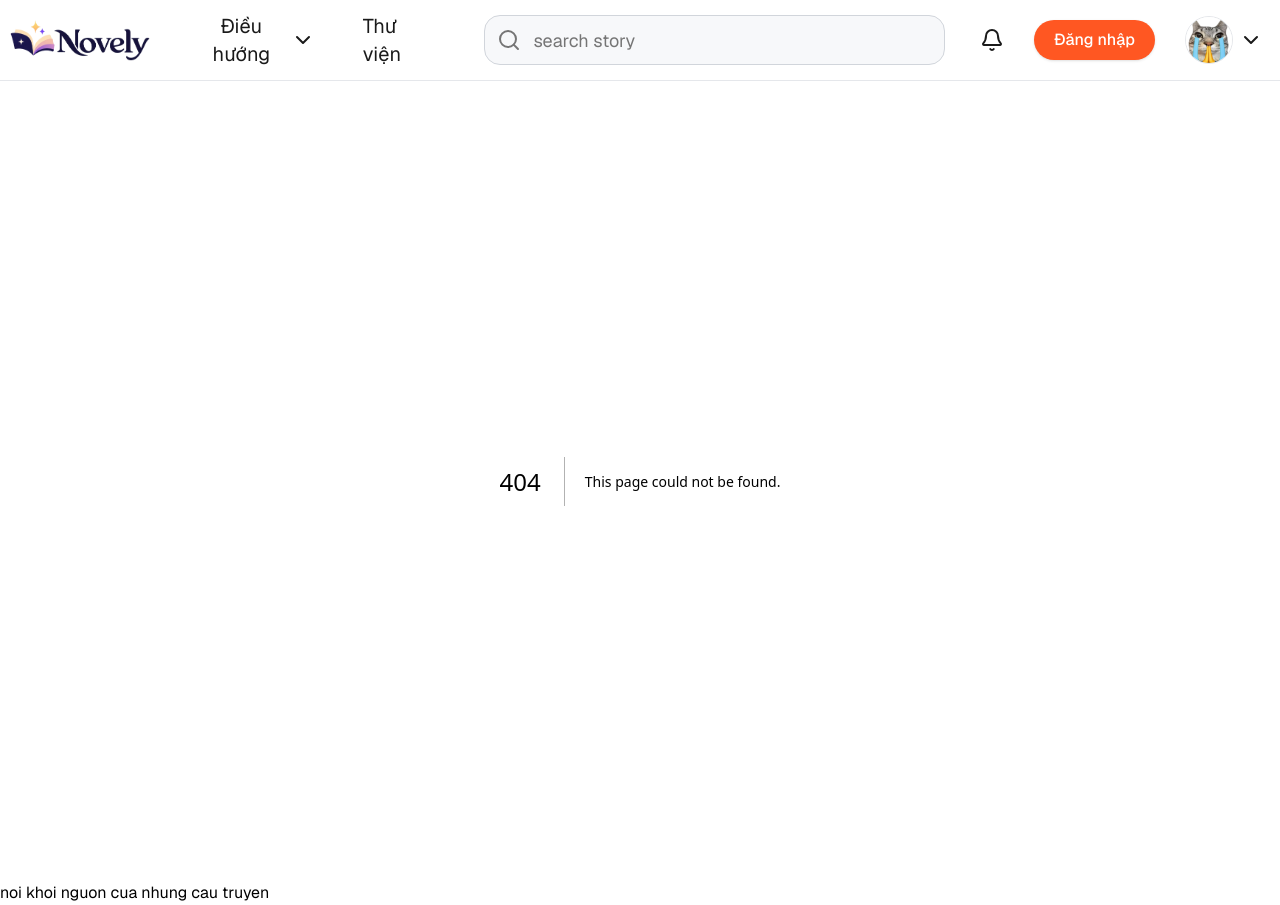
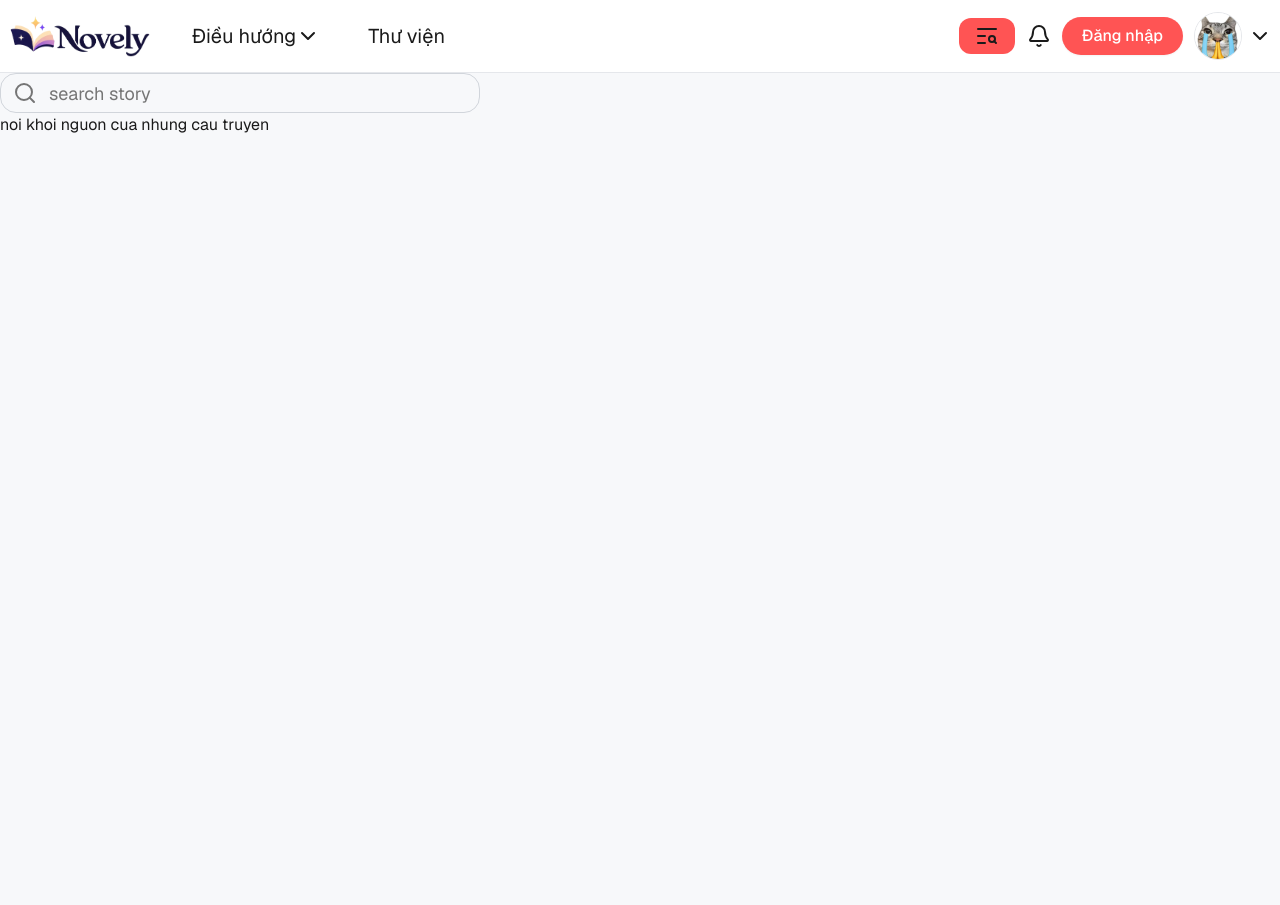
Before and after one commit to heimingtou/Novely, a Next.js app: page /search in a window 1280 px wide. Before the commit this address had no page. After the commit the page ends 800 px from the top, so only its background shows below. Built offline with nearby package versions, Linux system fonts and the light colour scheme.

Commit message:
fix: change input to button search

```diff
--- a/src/app/Home/page.js
+++ b/src/app/Home/page.js
@@ -6,13 +6,12 @@ import './page.css'
 export default async function Homepage(){
     const categories = [
         { id: 'cat-1', name: 'Trending' },
-        { id: 'cat-2', name: 'Newly updated' },
+        { id: 'cat-2', name: 'For you' },
         { id: 'cat-3', name: 'Top rated' },
         { id: 'cat-4', name: 'Most Followed' },
         { id: 'cat-5', name: 'Mood Discovery' },
-        { id: 'cat-6', name: 'For you' },
+        { id: 'cat-6', name: 'Newly updated' },
         { id: 'cat-7', name: 'Surprise' },
-        { id: 'cat-8', name: 'Genre' }
     ];
 
     // Tạo dữ liệu giả: mỗi thể loại chứa một danh sách truyện riêng
--- a/src/app/globals.css
+++ b/src/app/globals.css
@@ -5,7 +5,7 @@
   --foreground: #1a1a1a; /* Chữ chính đậm dễ đọc */
 
   /* Màu nhận diện thương hiệu (MangaToon Style) */
-  --primary: #ff5722;
+  --primary: #FF5454;
   --primary-hover: #f4511e;
   --primary-foreground: #ffffff; /* Màu chữ trên nút chính */
 
--- /dev/null
+++ b/src/app/search/page.js
@@ -0,0 +1,16 @@
+import { SearchIcon } from "lucide-react";
+
+
+export default function SearchPage(){
+    return(
+        <div>
+            <div className='flex flex-row items-center gap-3 bg-background border border-input-border h-[2.5em] w-[30rem] px-3 rounded-2xl           focus-within:border-primary transition-all'>
+            <SearchIcon className="text-muted shrink-0" />
+            <input
+            type='text'
+            placeholder='search story'
+            className='h-full w-full bg-transparent text-foreground outline-none border-none text-[18px] placeholder:text-muted'/>
+          </div>
+        </div>
+    )
+}
--- a/src/components/navbar/navbar.css
+++ b/src/components/navbar/navbar.css
@@ -12,12 +12,7 @@ button{
 .navText{
     font-size: clamp(12px, 2vw, 20px);
 }
-.btn-login{
-    background-color: var(--primary);
-    padding: 6px 15px;
-    border: var(--color-border);
-    color: var(--color-primary-foreground);
-}
+
 .listGenre{
     padding: 25px;
     display: grid;
@@ -27,3 +22,42 @@ button{
     border: 1px solid var(--color-border);
     justify-items: start;
 }
+
+.btn_nav {
+  background-color: var(--primary); /* Hoặc mã màu thực tế của bạn, ví dụ: #3b82f6 */
+  color: #ffffff;
+  font-weight: 500;
+  padding: 0.375rem 1rem; /* Tương ứng py-1.5 px-4 */
+  border-radius: 9999px; /* Tương ứng rounded-full */
+  font-size: 0.75rem; /* Tương ứng text-xs */
+  flex-shrink: 0; /* Tương ứng shrink-0 */
+  transition: all 0.2s ease-in-out; /* Tương ứng transition-all */
+  box-shadow: 0 1px 2px 0 rgba(0, 0, 0, 0.05); /* Tương ứng shadow-sm */
+  cursor: pointer;
+  white-space: nowrap;
+}
+
+.btn_nav:hover {
+  background-color: var(--primary-hover); /* Hoặc mã màu hover thực tế */
+}
+
+/* Responsive cho màn hình từ small (sm) trở lên */
+@media (min-width: 640px) {
+  .btn_nav {
+    font-size: 0.875rem; /* Tương ứng sm:text-sm */
+  }
+}
+
+/* Responsive cho màn hình từ medium (md) trở lên */
+@media (min-width: 768px) {
+  .btn_nav {
+    padding: 0.5rem 1.25rem; /* Tương ứng md:py-2 md:px-5 */
+    font-size: 1rem; /* Tương ứng md:text-base */
+  }
+}
+
+.btn_search{
+    background-color: var(--primary);
+    padding: 0.375rem 1rem;
+    border-radius: 12px;
+}
--- a/src/components/navbar/navbar.js
+++ b/src/components/navbar/navbar.js
@@ -1,5 +1,5 @@
 'use client';
-import { BellCheckIcon, BellIcon, ChevronDown, SearchAlertIcon, SearchIcon } from 'lucide-react';
+import { BellCheckIcon, BellIcon, ChevronDown, SearchAlertIcon, SearchIcon, TextSearch } from 'lucide-react';
 
 import Link from 'next/link';
 import logoLight from '../../../public/logo.png'
@@ -11,7 +11,7 @@ import { useEffect, useRef, useState } from 'react';
 export default function Navbar() {
   const [open, setOpen]=useState(false)
   const [openGen, setOpenGen]=useState(false)
-  const [login, setLogin]=useState(true)
+  const [login, setLogin]=useState(false)
   const genreRef=useRef(null)
   const avartaRef=useRef(null)
   const genres = [
@@ -51,7 +51,7 @@ export default function Navbar() {
     };
   },[]);
   return (
-    <nav className="flex flex-row items-center text-xl text-foreground bg-card border-b border-border  justify-around ">
+    <nav className="flex flex-row items-center text-xl text-foreground bg-card border-b border-border  justify-around w-full">
       <div className='imgContain '>
         <Link href="/">
           <Image src={logoLight} alt="logo" className="block dark:hidden " />
@@ -82,20 +82,20 @@ export default function Navbar() {
           <div>
             <Link href="/novel/1" ><span className='navText'>Thư viện</span></Link>
           </div>
-          <div className='flex flex-row items-center gap-3 bg-background border border-input-border h-[2.5em] w-[30rem] px-3 rounded-2xl           focus-within:border-primary transition-all'>
-            <SearchIcon className="text-muted shrink-0" />
-            <input
-            type='text'
-            placeholder='search story'
-            className='h-full w-full bg-transparent text-foreground outline-none border-none text-[18px] placeholder:text-muted'/>
-          </div>
+
         </div>
         <div className='flex flex-row justify-around items-center w-[30%]'>
+          <Link href="/search" >
+            <button className='btn_search'>
+              <TextSearch/>
+            </button>
+
+          </Link>
           <Link href="/novel/2" > <BellIcon/>  </Link>
           <div>
-            {login?<button className='bg-primary hover:bg-primary-hover text-white font-medium px-4 md:px-5 py-1.5 md:py-2 rounded-full text-xs sm:text-sm md:text-base shrink-0 transition-all shadow-sm cursor-pointer whitespace-nowrap' onClick={() =>setLogin(false)}>
+            {!login?<button className='btn_nav ' onClick={() =>setLogin(true)}>
             Đăng nhập
-            </button>:<button className='bg-primary hover:bg-primary-hover text-white font-medium px-4 md:px-5 py-1.5 md:py-2 rounded-full text-xs sm:text-sm md:text-base shrink-0 transition-all shadow-sm cursor-pointer whitespace-nowrap'>
+            </button>:<button className='btn_nav'>
             Mua gói Vip</button>}
           </div>
           <div className='avatar relative'>
@@ -107,10 +107,16 @@ export default function Navbar() {
             </button>
             {open&&
             <div className='absolute right-0 top-full mt-2 w-[9rem] p-3.5 text-[18px] gap-3 pl-3.5 bg-gray-900 border border-gray-700 rounded-lg shadow-xl flex flex-col items-start text-white'>
+            {login&&
+             ( <>
+              <button> profile</button>
+              <hr className='w-full'/>
+              <button>writer</button>
+             </> )
+            }
+            <hr className='w-full'/>
             <button>setting</button>
-            <button> profile</button>
-            <button>writer</button>
-            <button>logout</button>
+            {login&&<button>logout</button> }
             </div>}
           </div>
         </div>
```
